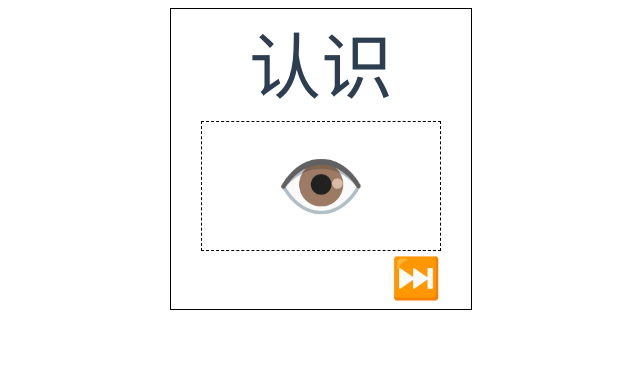
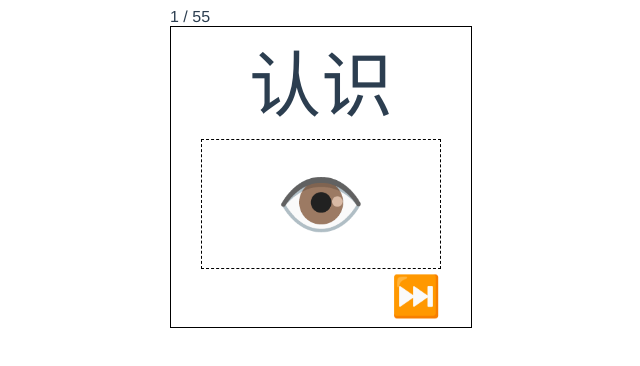
Before and after one commit to Bjvanminnen/chinese-flashcards, a Vue app: page / in a window 1280 px wide. Shown: the top 366 px of the page, without its empty margins (319-959 px from the left). Built offline with nearby package versions, Linux system fonts and the light colour scheme.

Commit message:
show how many characters

```diff
--- a/src/components/FlashCard.vue
+++ b/src/components/FlashCard.vue
@@ -1,4 +1,6 @@
 <template>
+  <div>
+    {{(characterIndex + 1)}} / {{characters.length}}
     <div id="card">
       <div class="chinese-character">
         <div>{{char.chinese}}</div>
@@ -14,6 +16,7 @@
         <div class="container">
           <div class="nav-button next" @click="newChar">⏭️</div>
           <div class="nav-button" @click="prevChar" v-if="characterIndex !== 0">⏮️</div>
+        </div>
       </div>
     </div>
   </div>
```
Lines whose indentation alone changed are shown as unchanged.
